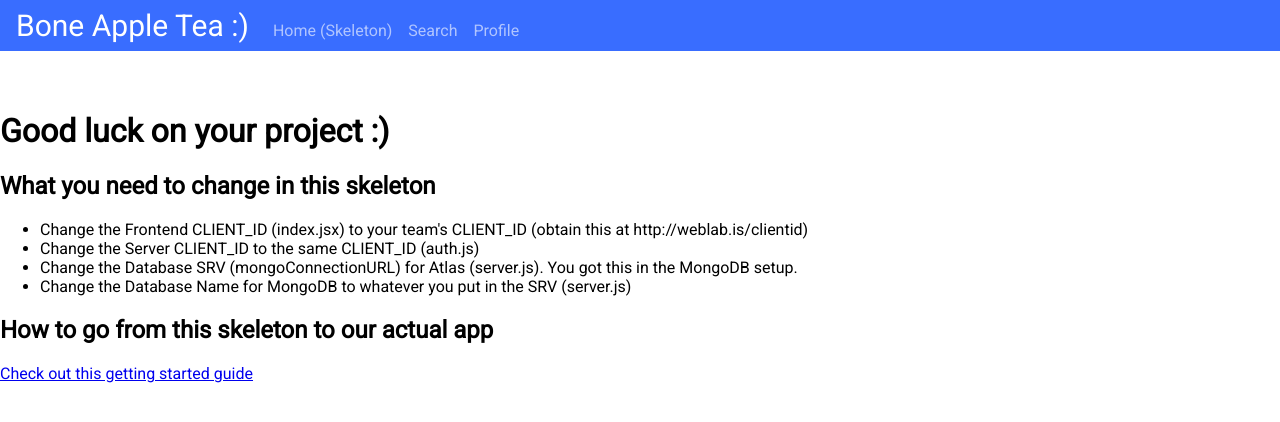
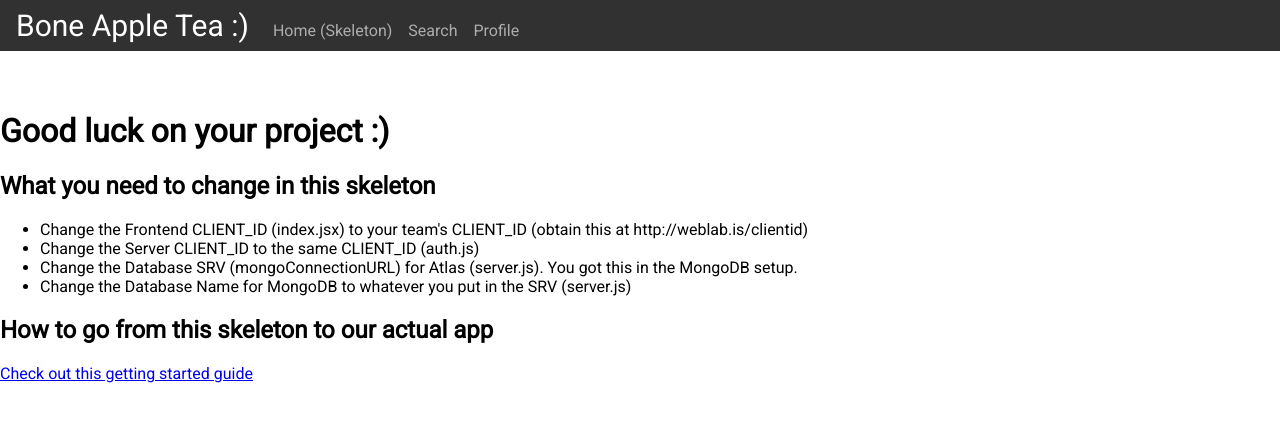
Before and after one commit to weblab-class/boop-dotcom-Hi3142, a React (Vite) app: page / in a window 1280 px wide. Shown: the top 422 px of the page. Built offline with nearby package versions, Linux system fonts and the light colour scheme; no server answers.

Commit message:
reformatting navbar color and page font

```diff
--- a/client/src/utilities.css
+++ b/client/src/utilities.css
@@ -18,8 +18,8 @@
 @import url("https://fonts.googleapis.com/css?family=Roboto&display=swap");
 
 :root {
-  --primary: #396dff;
-  --primary--dim: #6987db;
+  --primary: rgb(49, 49, 49);
+  --primary--dim: rgb(29, 29, 29);
   --darkgrey: #d4d4d4;
   --medgrey: #e0e0e0;
   --grey: #f7f7f7;
```
